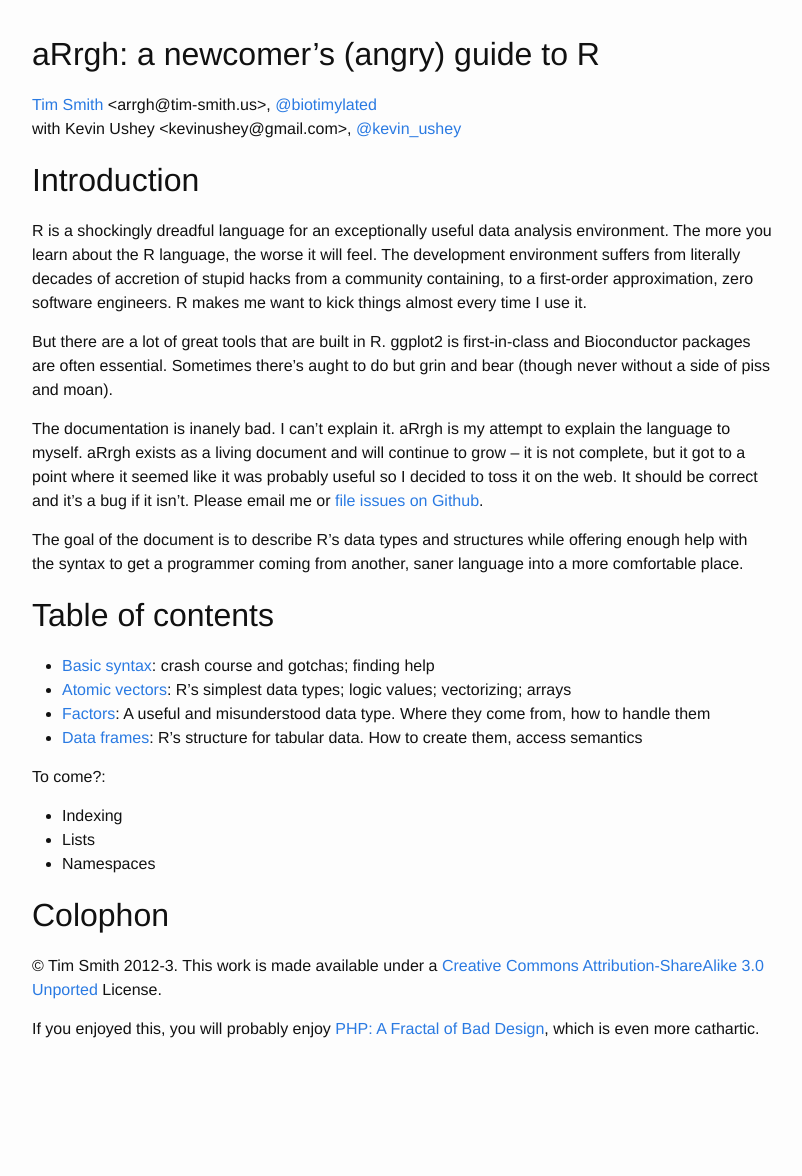
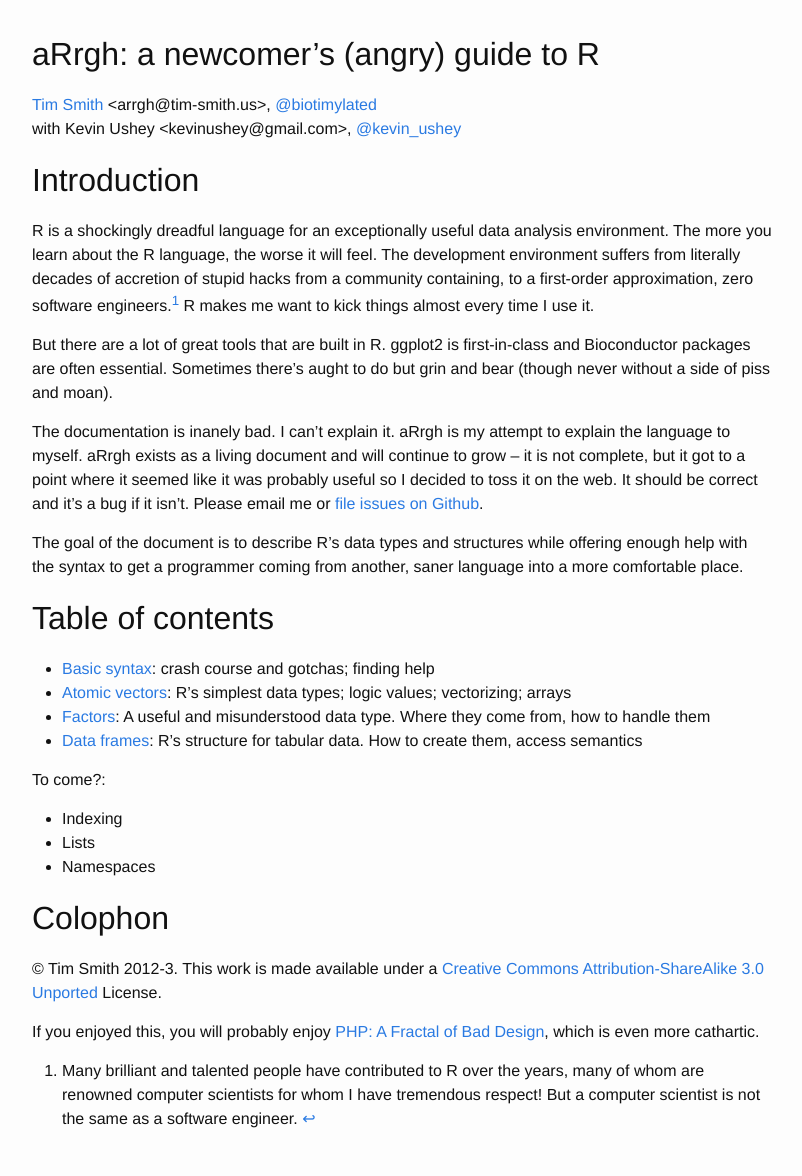
Before and after one commit to tdsmith/aRrgh, a Jekyll site: the page built from index.md, in a window 1280 px wide. Shown: the whole page, without its empty margins (238-1040 px from the left). Built offline with Jekyll 4.4.1, drawn with Linux system fonts in a browser that asks for light colours; before the commit the page ends 1086 px from its top, so only the background shows below that.

Commit message:
Add footnote on software engineers

```diff
--- a/index.md
+++ b/index.md
@@ -8,7 +8,9 @@ layout: naked
 with Kevin Ushey \<kevinushey@gmail.com\>, [@kevin_ushey](http://twitter.com/kevin_ushey)
 
 # Introduction
-R is a shockingly dreadful language for an exceptionally useful data analysis environment. The more you learn about the R language, the worse it will feel. The development environment suffers from literally decades of accretion of stupid hacks from a community containing, to a first-order approximation, zero software engineers. R makes me want to kick things almost every time I use it.
+R is a shockingly dreadful language for an exceptionally useful data analysis environment. The more you learn about the R language, the worse it will feel. The development environment suffers from literally decades of accretion of stupid hacks from a community containing, to a first-order approximation, zero software engineers.[^engineers] R makes me want to kick things almost every time I use it.
+
+[^engineers]: Many brilliant and talented people have contributed to R over the years, many of whom are renowned computer scientists for whom I have tremendous respect! But a computer scientist is not the same as a software engineer.
 
 But there are a lot of great tools that are built in R. ggplot2 is first-in-class and Bioconductor packages are often essential. Sometimes there's aught to do but grin and bear (though never without a side of piss and moan).
 
```
